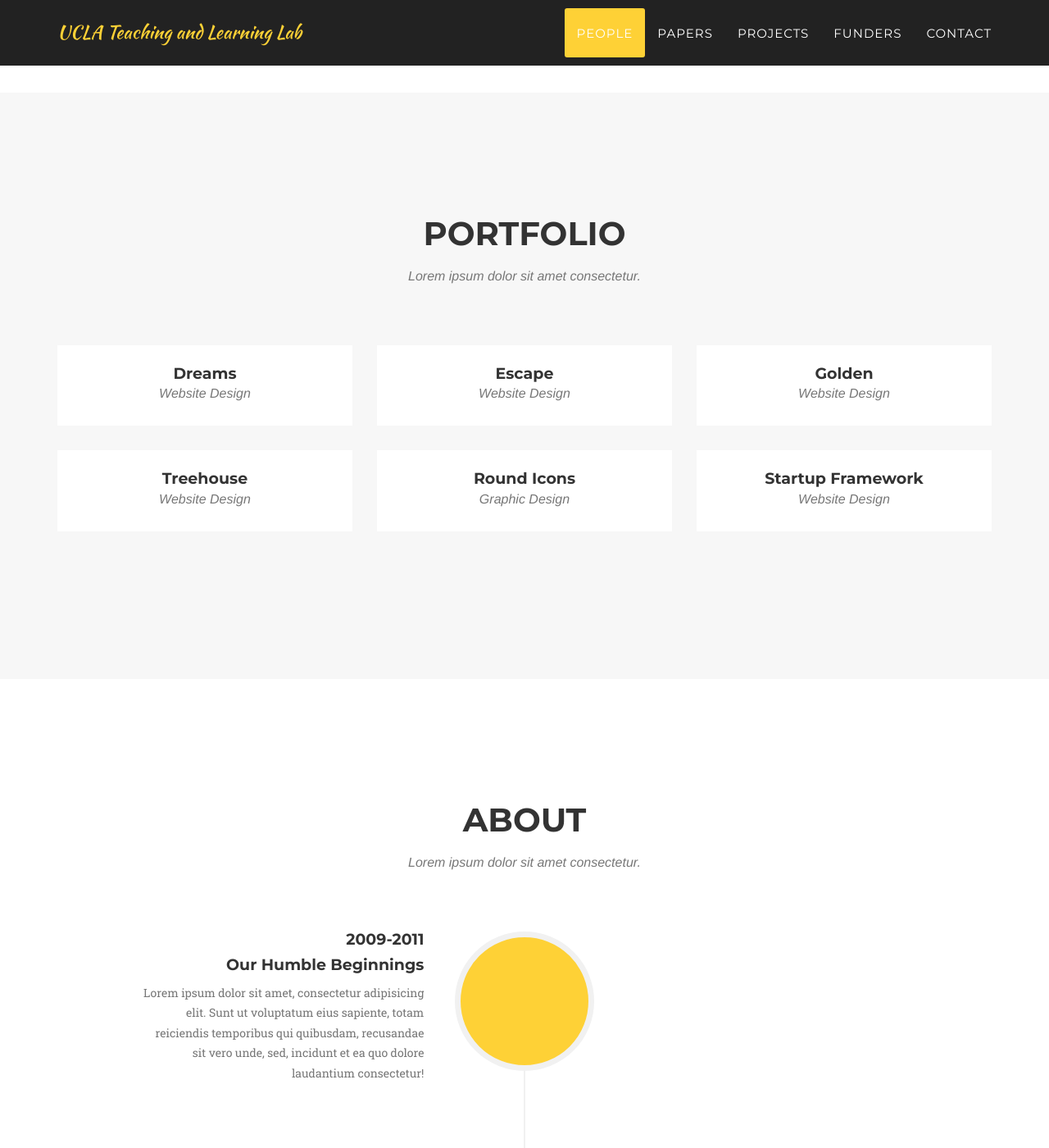
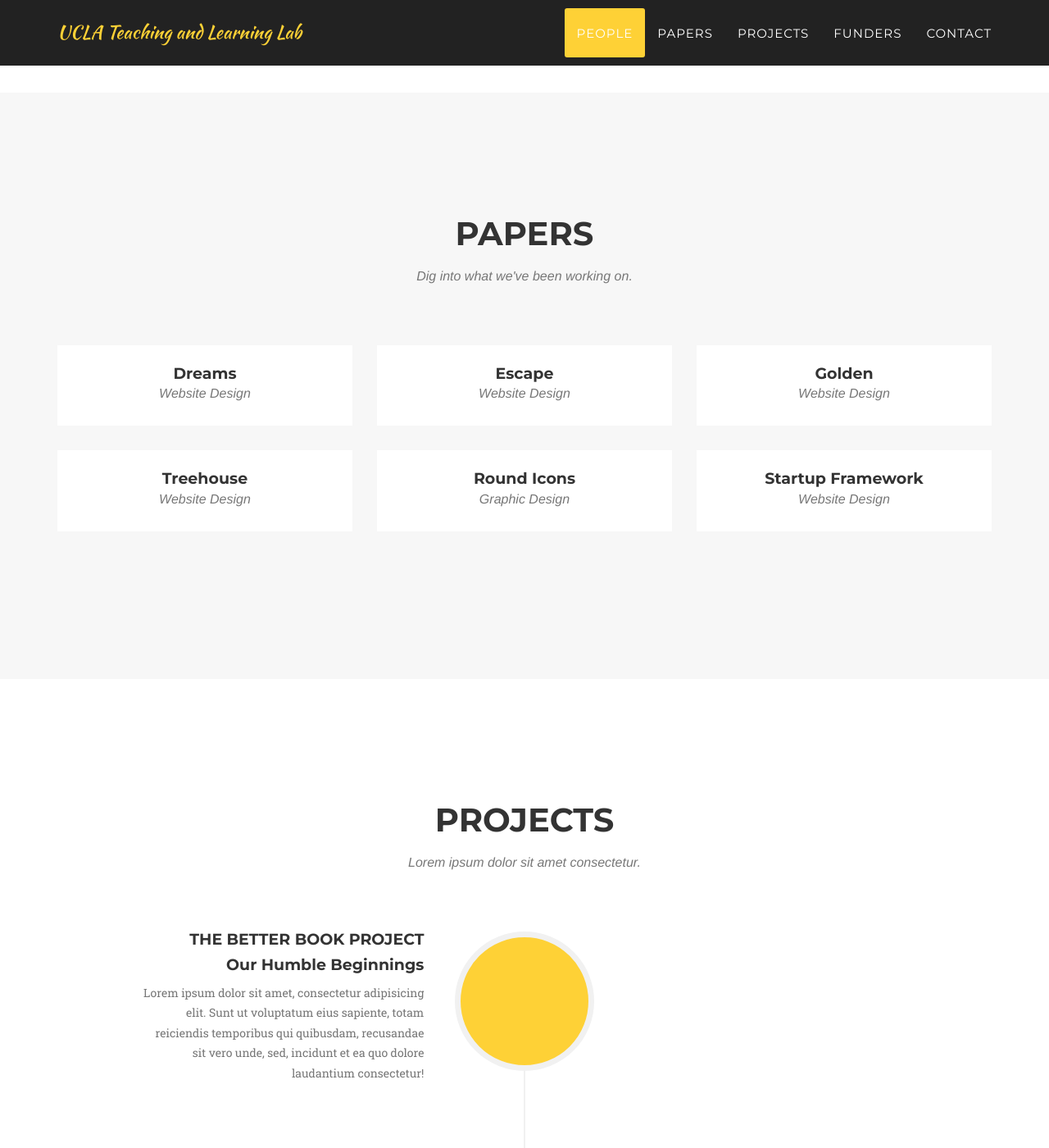
Before and after one commit to UCLATALL/TALL, a Jekyll site: the page built from _posts/2014-07-16-project-3.markdown, in a window 1280 px wide and 1400 px high, scrolled down 1867 px. Shown: the whole window at 82% size. Built offline with Jekyll 4.4.1, drawn with Linux system fonts in a browser that asks for light colours; some web fonts are replaced; some of the changed text lies outside the part shown.

Commit message:
changenames

```diff
--- a/_includes/about.html
+++ b/_includes/about.html
@@ -3,7 +3,7 @@
         <div class="container">
             <div class="row">
                 <div class="col-lg-12 text-center">
-                    <h2 class="section-heading">About</h2>
+                    <h2 class="section-heading">Projects</h2>
                     <h3 class="section-subheading text-muted">Lorem ipsum dolor sit amet consectetur.</h3>
                 </div>
             </div>
@@ -16,7 +16,7 @@
                             </div>
                             <div class="timeline-panel">
                                 <div class="timeline-heading">
-                                    <h4>2009-2011</h4>
+                                    <h4>The Better Book Project</h4>
                                     <h4 class="subheading">Our Humble Beginnings</h4>
                                 </div>
                                 <div class="timeline-body">
@@ -30,7 +30,7 @@
                             </div>
                             <div class="timeline-panel">
                                 <div class="timeline-heading">
-                                    <h4>March 2011</h4>
+                                    <h4>Course Kata</h4>
                                     <h4 class="subheading">An Agency is Born</h4>
                                 </div>
                                 <div class="timeline-body">
@@ -58,7 +58,7 @@
                             </div>
                             <div class="timeline-panel">
                                 <div class="timeline-heading">
-                                    <h4>July 2014</h4>
+                                    <h4>CZI Project</h4>
                                     <h4 class="subheading">Phase Two Expansion</h4>
                                 </div>
                                 <div class="timeline-body">
--- a/_includes/portfolio_grid.html
+++ b/_includes/portfolio_grid.html
@@ -3,8 +3,8 @@
         <div class="container">
             <div class="row">
                 <div class="col-lg-12 text-center">
-                    <h2 class="section-heading">Portfolio</h2>
-                    <h3 class="section-subheading text-muted">Lorem ipsum dolor sit amet consectetur.</h3>
+                    <h2 class="section-heading">Papers</h2>
+                    <h3 class="section-subheading text-muted">Dig into what we've been working on.</h3>
                 </div>
             </div>
             <div class="row">
```
Also changed, not shown: other parts of _includes/about.html (+1 -1 lines).
